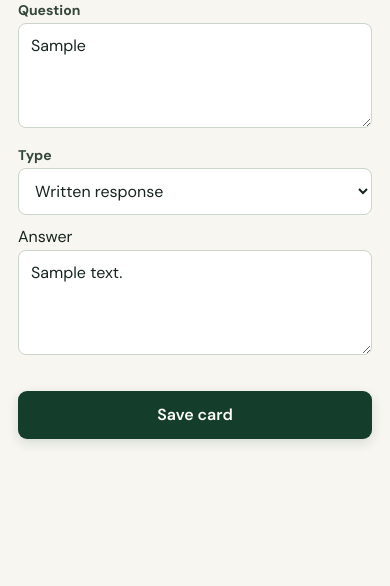
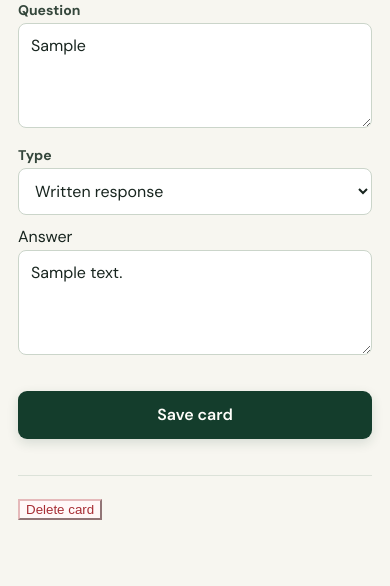
Before and after one commit to dbaker10000/Andrew, a Flask app: page /cards/1/edit in a window 390 px wide. Shown: the part 165-751 px from the top of the page. Run offline with Flask 3, Linux system fonts and the light colour scheme; a user stored in the database is signed in; tables that the repository leaves empty hold one stand-in row (values such as "Sample post"); some libraries are stand-ins or nearby versions.

Commit message:
Restore card deletion control

```diff
--- a/static/card-actions.css
+++ b/static/card-actions.css
@@ -1 +1 @@
-.card-save-actions{display:flex;gap:12px;align-items:center;margin-top:20px}.card-save-actions .primary{min-height:48px;padding:0 21px;font-size:16px}@media(max-width:550px){.card-save-actions{flex-direction:column;align-items:stretch}.card-save-actions .primary{width:100%}}
+.card-save-actions{display:flex;gap:12px;align-items:center;margin-top:20px}.card-save-actions .primary{min-height:48px;padding:0 21px;font-size:16px}.delete-card{border-top:1px solid #dce2d9;margin-top:36px;padding-top:22px}.delete-card button{border-color:#e5b9ba;color:#a72d34;background:#fff8f8}@media(max-width:550px){.card-save-actions{flex-direction:column;align-items:stretch}.card-save-actions .primary{width:100%}}
--- a/templates/card_form.html
+++ b/templates/card_form.html
@@ -1 +1 @@
-{% extends 'base.html' %}{% block content %}<h1>{{'Edit' if card else 'New'}} card</h1><form method="post">{{form.hidden_tag()}}<label>Question{{form.prompt}}</label><label>Type{{form.kind(id='kind')}}</label><div id="answer">Answer{{form.answer}}</div><div id="choices">A{{form.a}} B{{form.b}} C{{form.c}} D{{form.d}}{{form.correct}}</div><div class="card-save-actions"><button class="primary" name="action" value="close">Save card</button>{% if not card %}<button class="primary accent" name="action" value="new">Save + new card</button>{% endif %}</div></form><script>let k=document.getElementById('kind'),a=document.getElementById('answer'),c=document.getElementById('choices');function t(){a.hidden=k.value==='multiple_choice';c.hidden=k.value!=='multiple_choice'}k.onchange=t;t()</script>{% endblock %}
+{% extends 'base.html' %}{% block content %}<h1>{{'Edit' if card else 'New'}} card</h1><form method="post">{{form.hidden_tag()}}<label>Question{{form.prompt}}</label><label>Type{{form.kind(id='kind')}}</label><div id="answer">Answer{{form.answer}}</div><div id="choices">A{{form.a}} B{{form.b}} C{{form.c}} D{{form.d}}{{form.correct}}</div><div class="card-save-actions"><button class="primary" name="action" value="close">Save card</button>{% if not card %}<button class="primary accent" name="action" value="new">Save + new card</button>{% endif %}</div></form>{% if card %}<form method="post" action="{{url_for('delete_card',id=card.id)}}" class="delete-card"><input type="hidden" name="csrf_token" value="{{csrf_token()}}"><button onclick="return confirm('Delete this card permanently?')">Delete card</button></form>{% endif %}<script>let k=document.getElementById('kind'),a=document.getElementById('answer'),c=document.getElementById('choices');function t(){a.hidden=k.value==='multiple_choice';c.hidden=k.value!=='multiple_choice'}k.onchange=t;t()</script>{% endblock %}
```
